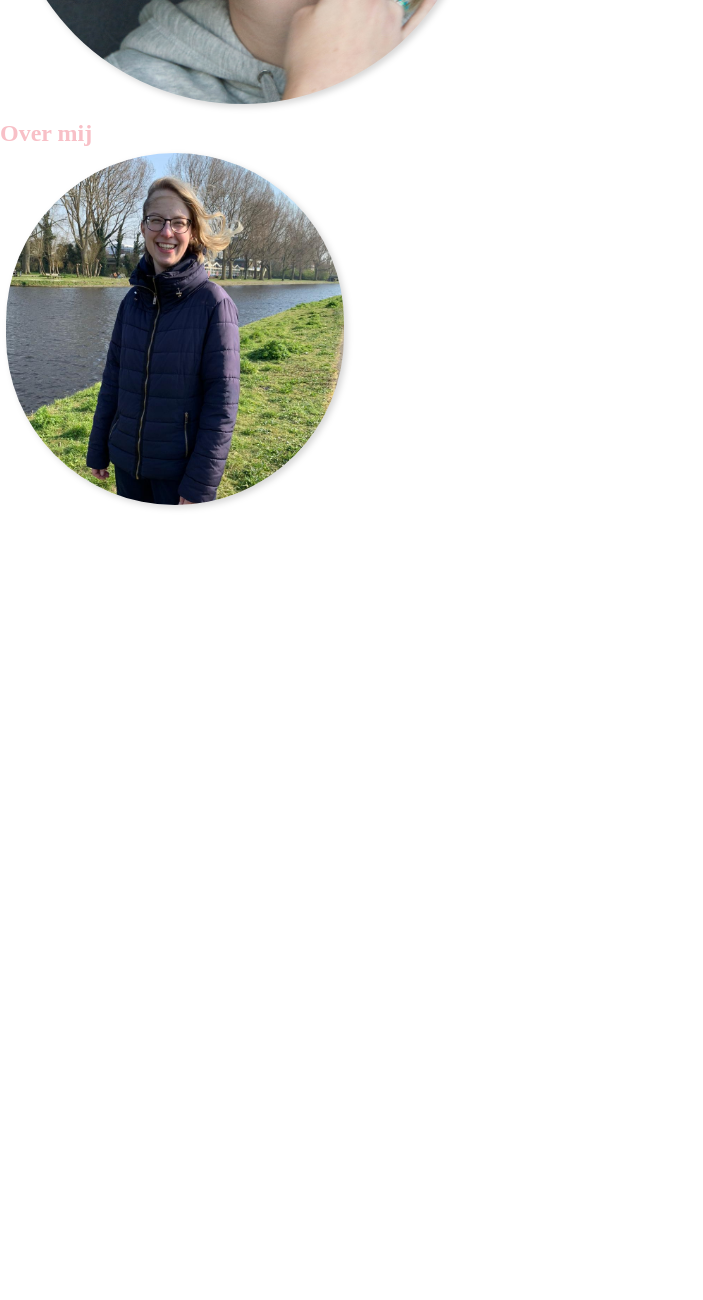
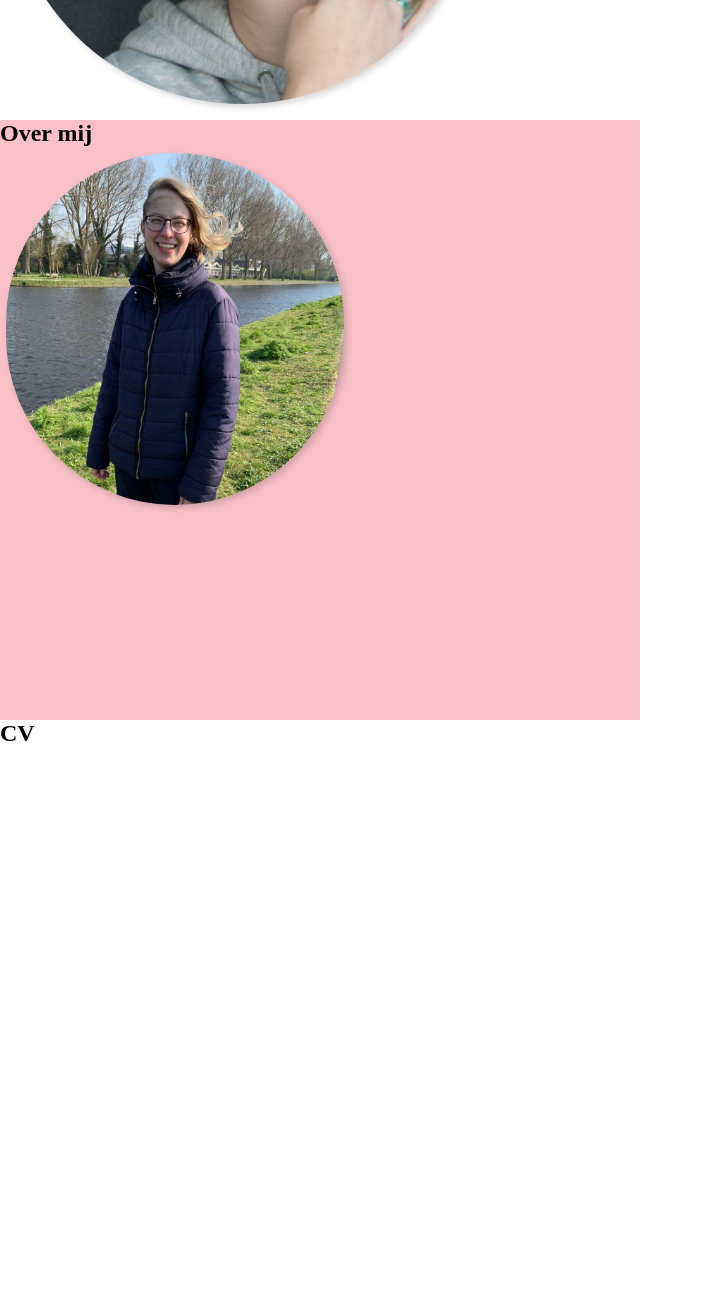
Before and after one commit to lauradeheij/Portfolio-Laura, a plain HTML site: page index.html in a window 1280 px wide. Shown: the part 960-2260 px from the top of the page, without its empty margins (0-703 px from the left). Drawn offline with Linux system fonts and the light colour scheme.

Commit message:
Update main.css

```diff
--- a/styles/main.css
+++ b/styles/main.css
@@ -40,17 +40,17 @@ body{
   .overmij{
       width: 80vh;
       height: 600px;
-      color: #F8C0C7;
+      background-color: #F8C0C7;
   }
 
   .cv{
     width: 80vh;
     height:800px;
-    color: #FFFFFF;
+    background-color: #FFFFFF;
   }
 
   .projecten{
       width: 80vh;
       height: 1200px;
-      color: #F8C0C7;
+      background-color: #F8C0C7;
   }
```
